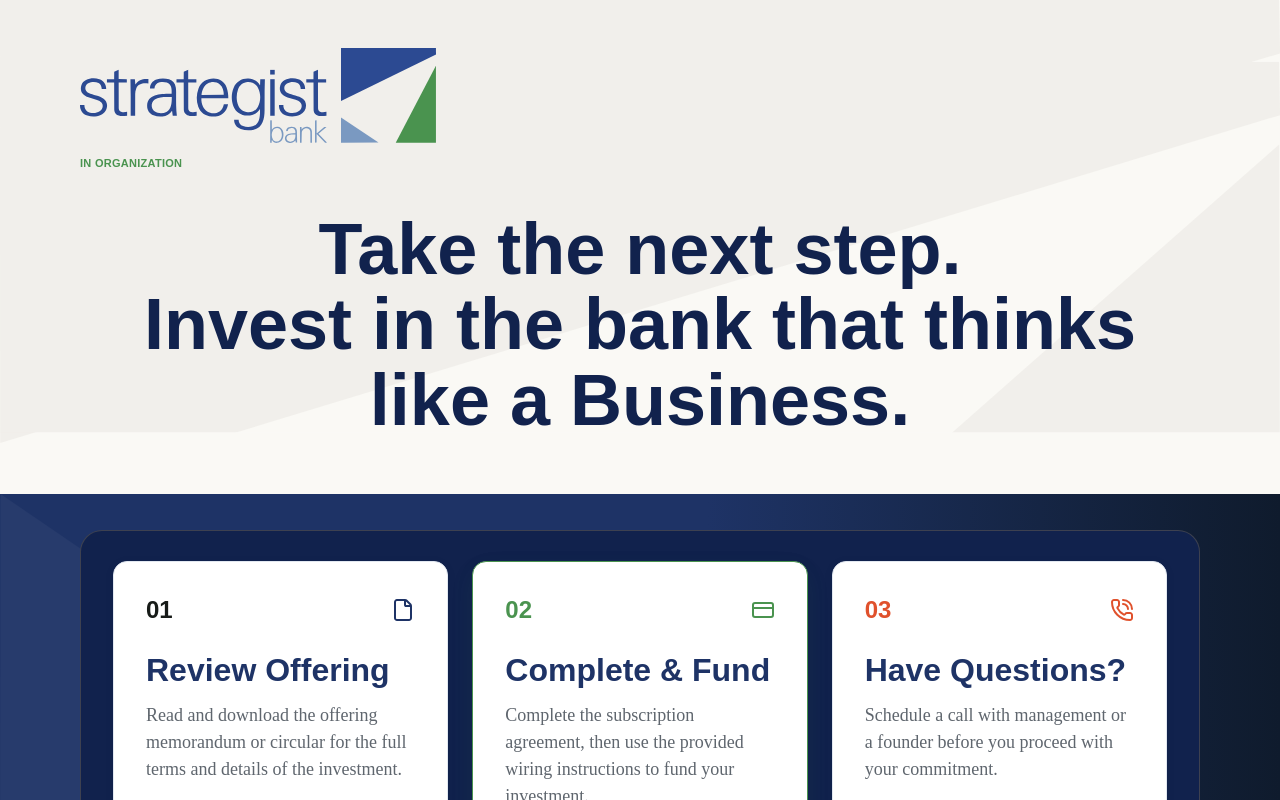
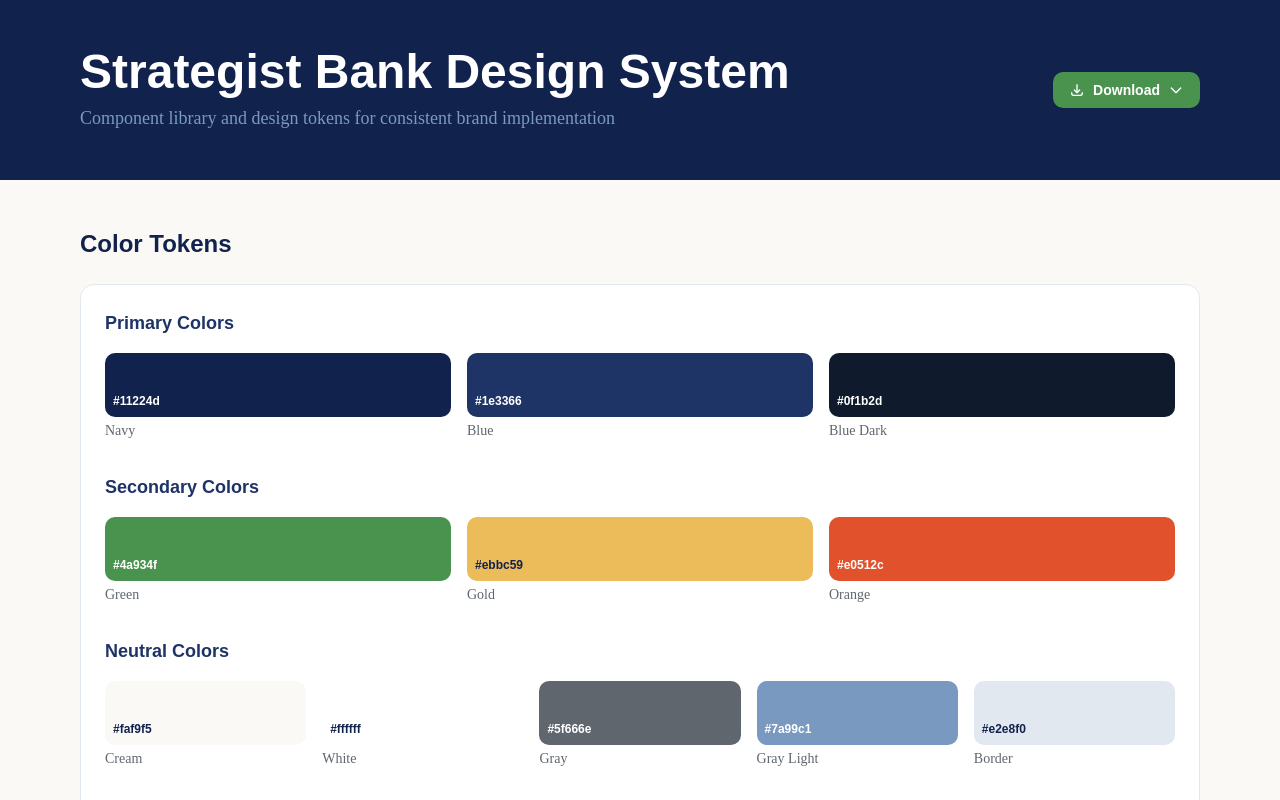
Before and after one commit to smora-nymbus/Sagehaven-sp, a React (Vite) app: page / in a window 1280 px wide. Shown: the top 800 px of the page. Built offline with nearby package versions, Linux system fonts and the light colour scheme.

Commit message:
Route to DesignSystemPage on design-system branch

```diff
--- a/src/App.tsx
+++ b/src/App.tsx
@@ -1,16 +1,7 @@
-import { BrowserRouter, Routes, Route } from "react-router-dom";
-import { SplashPage, ThankYouPage, LogoDownloadPage } from "@/pages";
+import { DesignSystemPage } from "@/design-system/DesignSystemPage";
 
 function App() {
-  return (
-    <BrowserRouter>
-      <Routes>
-        <Route path="/" element={<SplashPage />} />
-        <Route path="/thank-you" element={<ThankYouPage />} />
-        <Route path="/assets/logo" element={<LogoDownloadPage />} />
-      </Routes>
-    </BrowserRouter>
-  );
+  return <DesignSystemPage />;
 }
 
 export default App;
```
